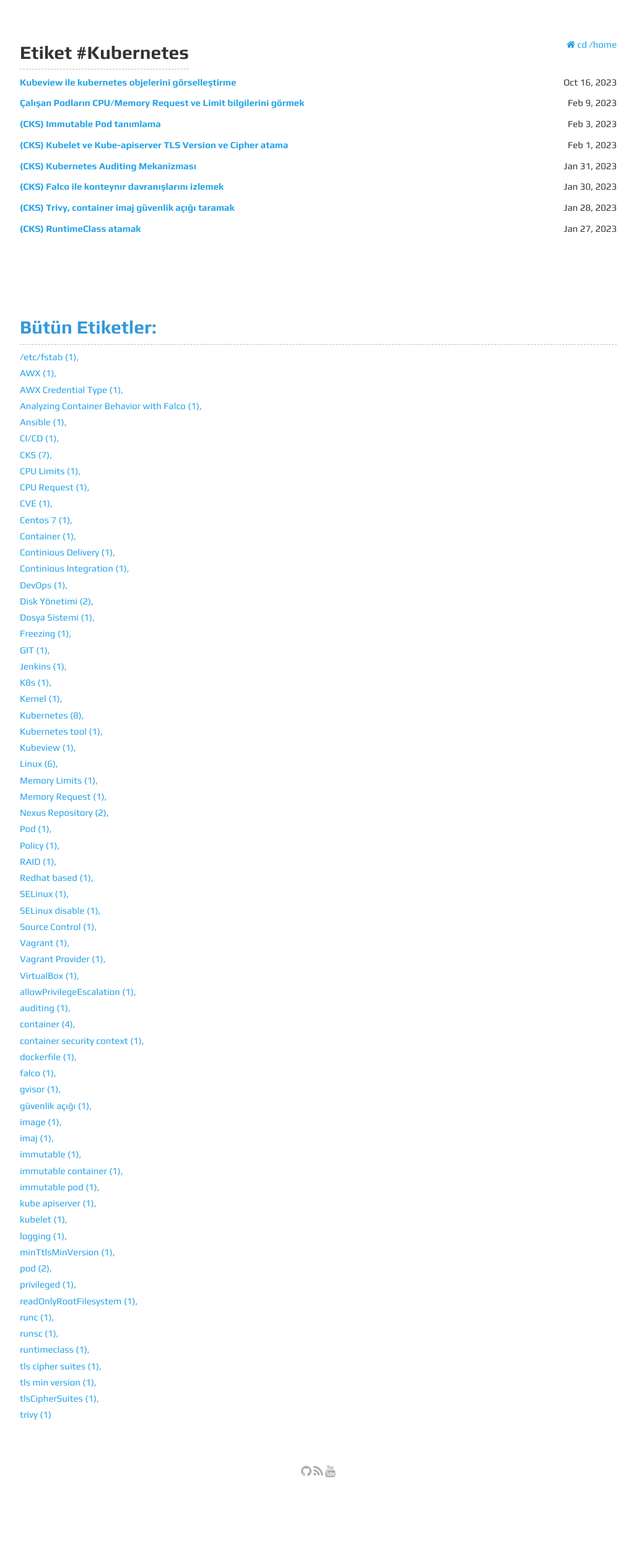
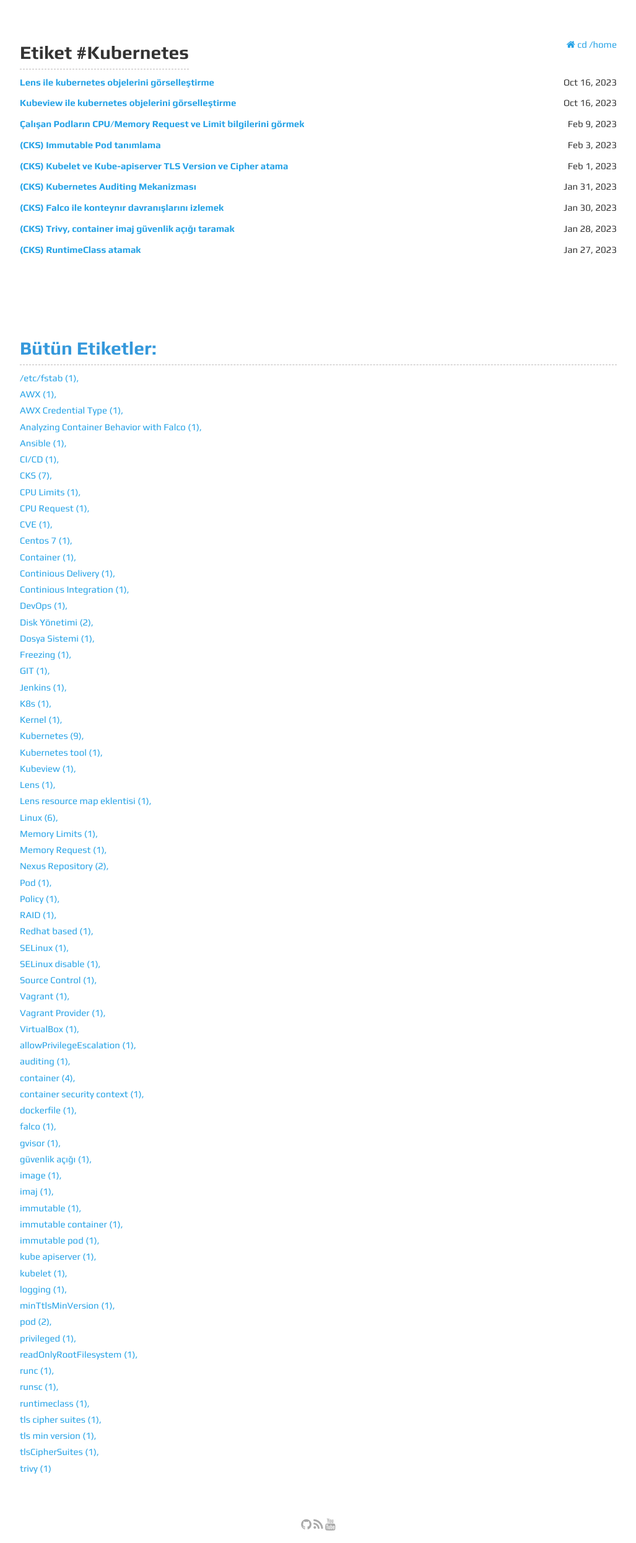
Before and after one commit to sercangezer/sercangezer.github.io, a Jekyll site: the page built from tag/Kubernetes/index.html, in a window 1280 px wide. Shown: the whole page at 62% size, without its empty margins (126-1153 px from the left). Built offline with Jekyll 4.4.1, drawn with Linux system fonts in a browser that asks for light colours; before the commit the page ends 2403 px from its top, so only the background shows below that; part of the change alters nothing that is shown.

Commit message:
lens resource map eklentisi içeriği eklendi

````diff
--- /dev/null
+++ b/_posts/2023-10-16-lens-resource-map-eklentisi.md
@@ -0,0 +1,31 @@
+---
+layout: post
+title: Lens ile kubernetes objelerini görselleştirme
+description: Lens ile kubernetes objelerini görselleştirme
+summary:  Lens ile kubernetes objelerini görselleştirme
+tags:
+  - Kubernetes
+  - Lens
+  - Lens resource map eklentisi
+minute: 1
+---
+
+Esenlikler,
+
+Kubernetes cluster yönetimini `kubectl` gibi native araçlar ile yapabileceğimiz gibi [`Lens`](https://k8slens.dev/) gibi GUI si olan araçlarda yönetimi kolaylaştırabiliyor.
+
+Lens uygulamasının kubernetes objelerinin ilişkilerini görselleştiren [`Lens Resource Map`](https://github.com/nevalla/lens-resource-map-extension) eklentisini kuracağız.
+
+Kuruluma geçelim ...
+
+* Lens uygulamasını açalım.
+* Sol üst menüden File > Extensions kısmına tıklayarak, açılan ekranda aşağıdaki URL'i girelim.
+
+```
+@nevalla/kube-resource-map
+```
+
+* ve Install diyoruz.
+* Yükleme tamamlandıktan sonra Lens'i kapatıp açtığımızda sol menüde `Resource Map` kısmından görselleştirilmiş ilişkileri görebilirsiniz.
+
+![](../images/2023/2023-10-16-lens-resource-map-eklentisi.png)
--- a/_sass/_main.scss
+++ b/_sass/_main.scss
@@ -385,7 +385,7 @@ time {
 	font-size: xxx-large;
 	margin-top: 0;
 	margin-bottom: 0;
-  background: -webkit-linear-gradient(135deg, #30CFD0, #24a2e6 );
+  background: -webkit-linear-gradient(135deg, #86E5FF, #0081C9 );
   -webkit-background-clip: text;
   -webkit-text-fill-color: transparent;
 }
````
Also changed, not shown: images/2023/2023-10-16-lens-resource-map-eklentisi.png (added).
